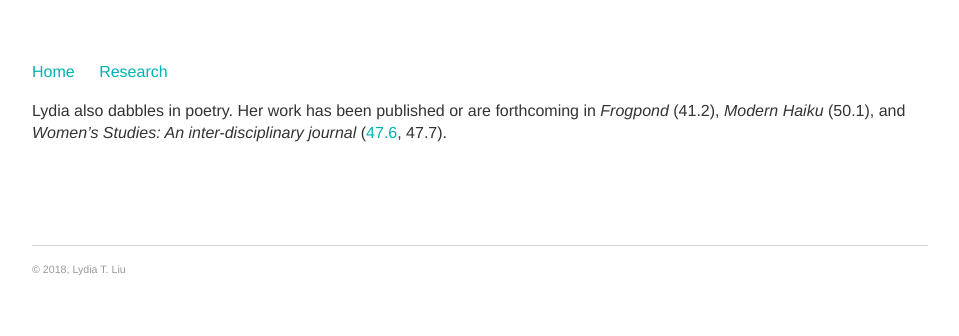
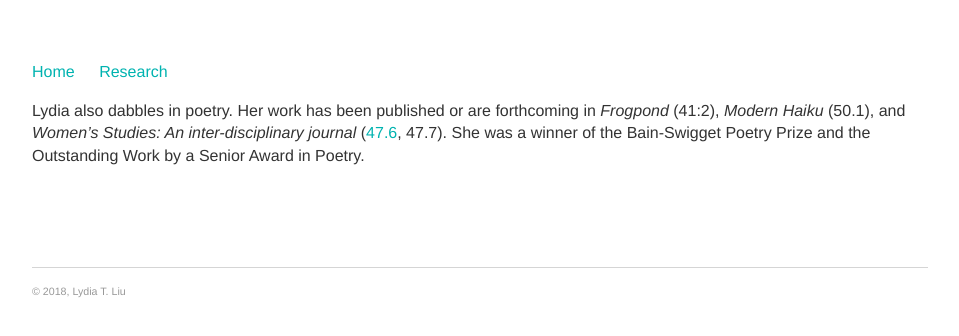
Before and after one commit to serenalwang/serenalwang.github.io, a Jekyll site: the page built from writing.md, in a window 1280 px wide. Shown: the top 336 px of the page, without its empty margins (160-1119 px from the left). Built offline with Jekyll 4.4.1, drawn with Linux system fonts in a browser that asks for light colours.

Commit message:
Update writing.md

```diff
--- a/writing.md
+++ b/writing.md
@@ -3,4 +3,4 @@ layout: default
 title: Writing
 ---
 
-Lydia also dabbles in poetry. Her work has been published or are forthcoming in *Frogpond* (41.2), *Modern Haiku* (50.1), and *Women's Studies: An inter-disciplinary journal* ([47.6](https://www.tandfonline.com/eprint/TZPzIzbIQ9FtvsHs9rX8/full), 47.7).
+Lydia also dabbles in poetry. Her work has been published or are forthcoming in *Frogpond* (41:2), *Modern Haiku* (50.1), and *Women's Studies: An inter-disciplinary journal* ([47.6](https://www.tandfonline.com/eprint/TZPzIzbIQ9FtvsHs9rX8/full), 47.7). She was a winner of the Bain-Swigget Poetry Prize and the Outstanding Work by a Senior Award in Poetry.
```
